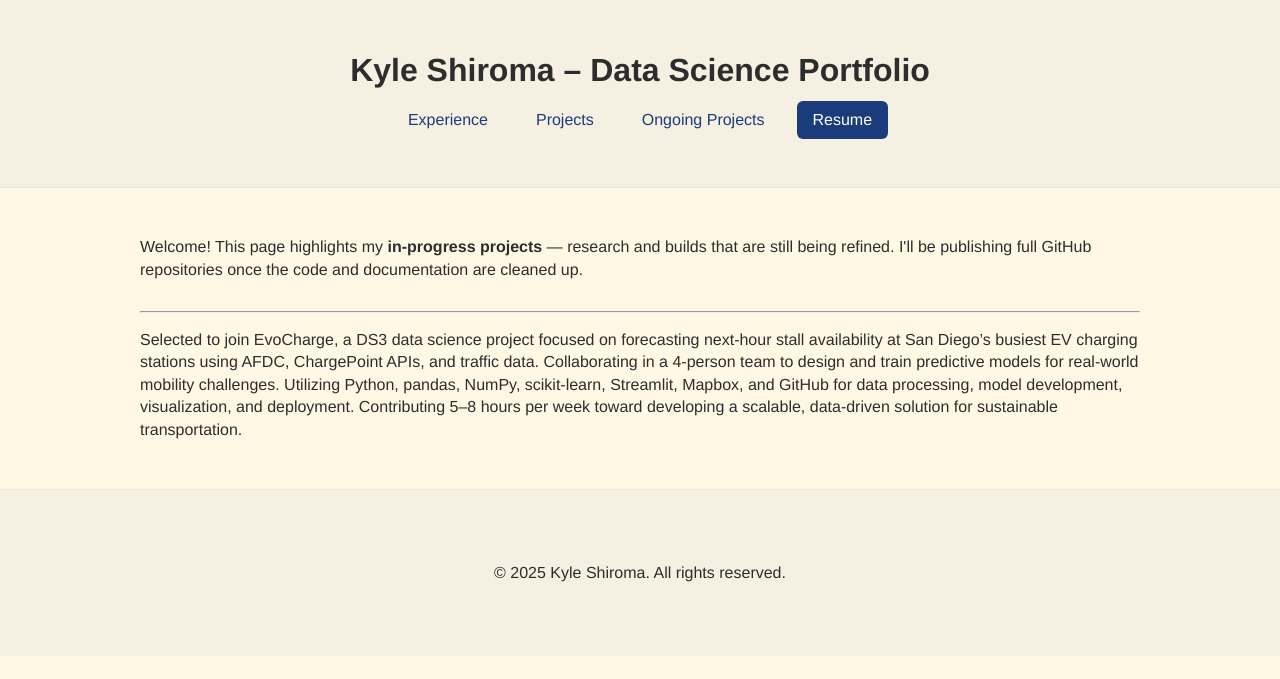
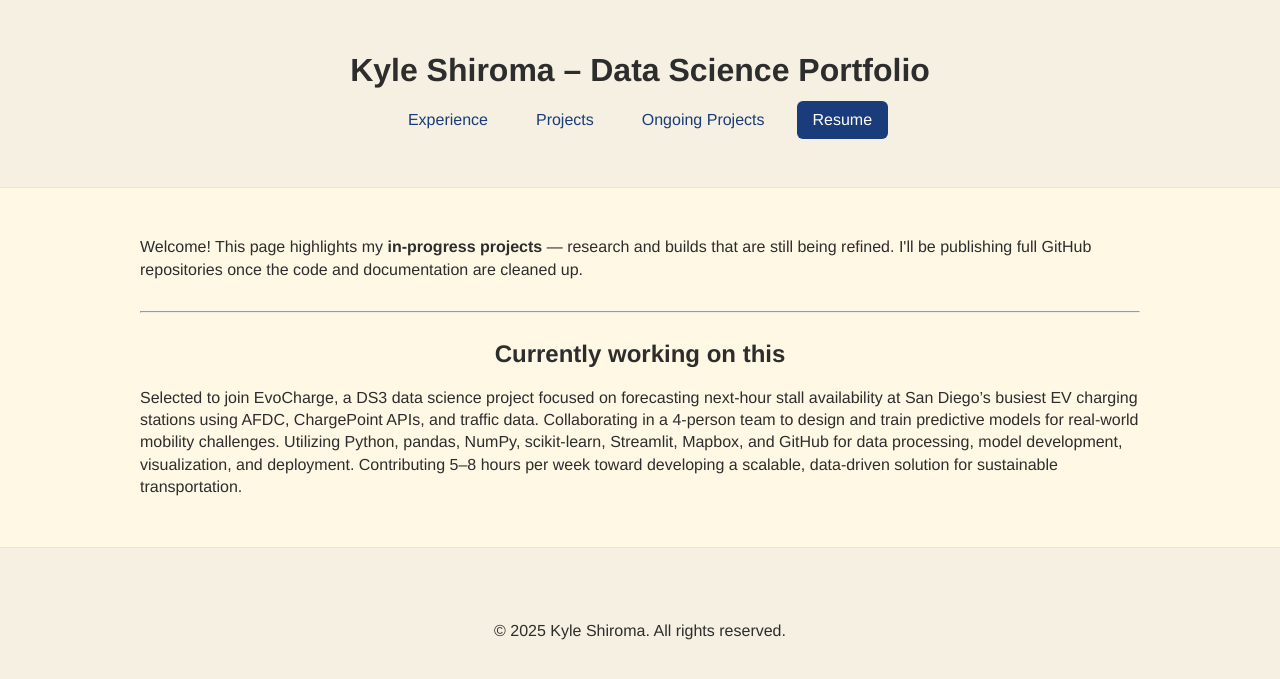
Before and after one commit to k-shiroma-code/k-shiroma-code.github.io, a Jekyll site: the page built from ongoing_projects.md, in a window 1280 px wide. Shown: the top 679 px of the page. Built offline with Jekyll 4.4.1, drawn with Linux system fonts in a browser that asks for light colours.

Commit message:
Update ongoing_projects.md

```diff
--- a/ongoing_projects.md
+++ b/ongoing_projects.md
@@ -13,4 +13,5 @@ description: A showcase of active development projects in data engineering, mach
 
 ---
 
+## Currently working on this
 Selected to join EvoCharge, a DS3 data science project focused on forecasting next-hour stall availability at San Diego’s busiest EV charging stations using AFDC, ChargePoint APIs, and traffic data. Collaborating in a 4-person team to design and train predictive models for real-world mobility challenges. Utilizing Python, pandas, NumPy, scikit-learn, Streamlit, Mapbox, and GitHub for data processing, model development, visualization, and deployment. Contributing 5–8 hours per week toward developing a scalable, data-driven solution for sustainable transportation.
```
